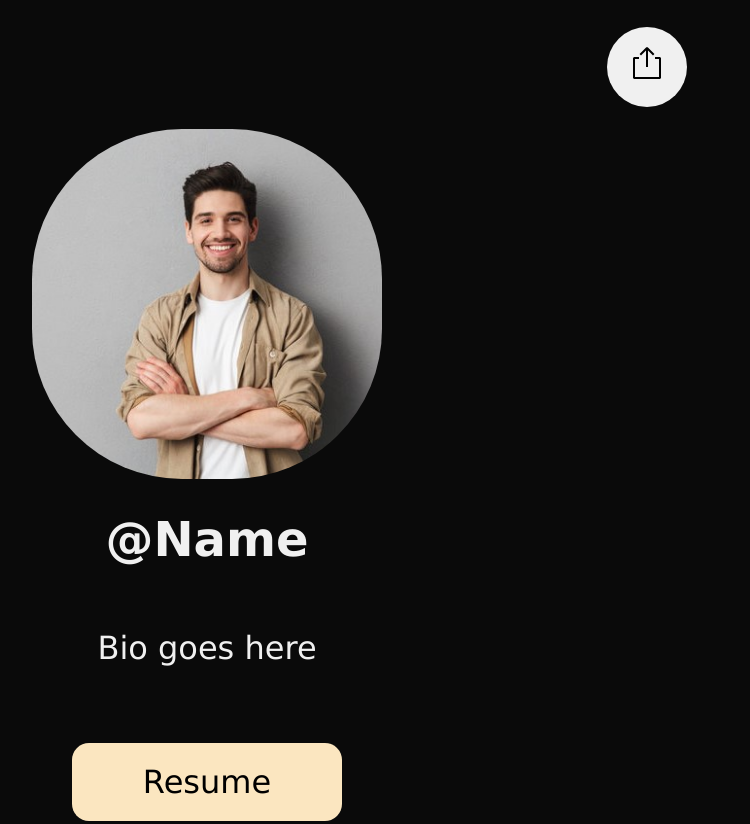
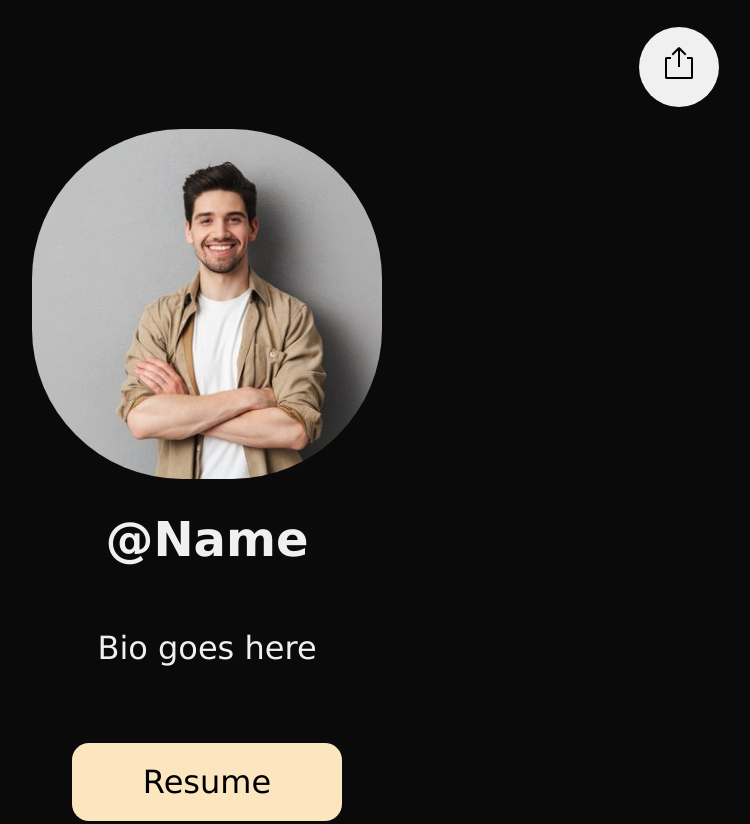
Before and after one commit to Karim-Elbahrawy/linqupPV, a plain HTML site: page index.html in a window 1280 px wide. Shown: the top 824 px of the page, without its empty margins (433-1183 px from the left). Drawn offline with Linux system fonts and the light colour scheme; files whose address does not match are found by name.

Commit message:
Update styles.css

```diff
--- a/styles.css
+++ b/styles.css
@@ -11,7 +11,7 @@ body {
 }
 
 header {
-    width: 75vw;
+    width: 80vw;
     max-width: 900x;
     display: flex;
     justify-content: flex-end;
```
